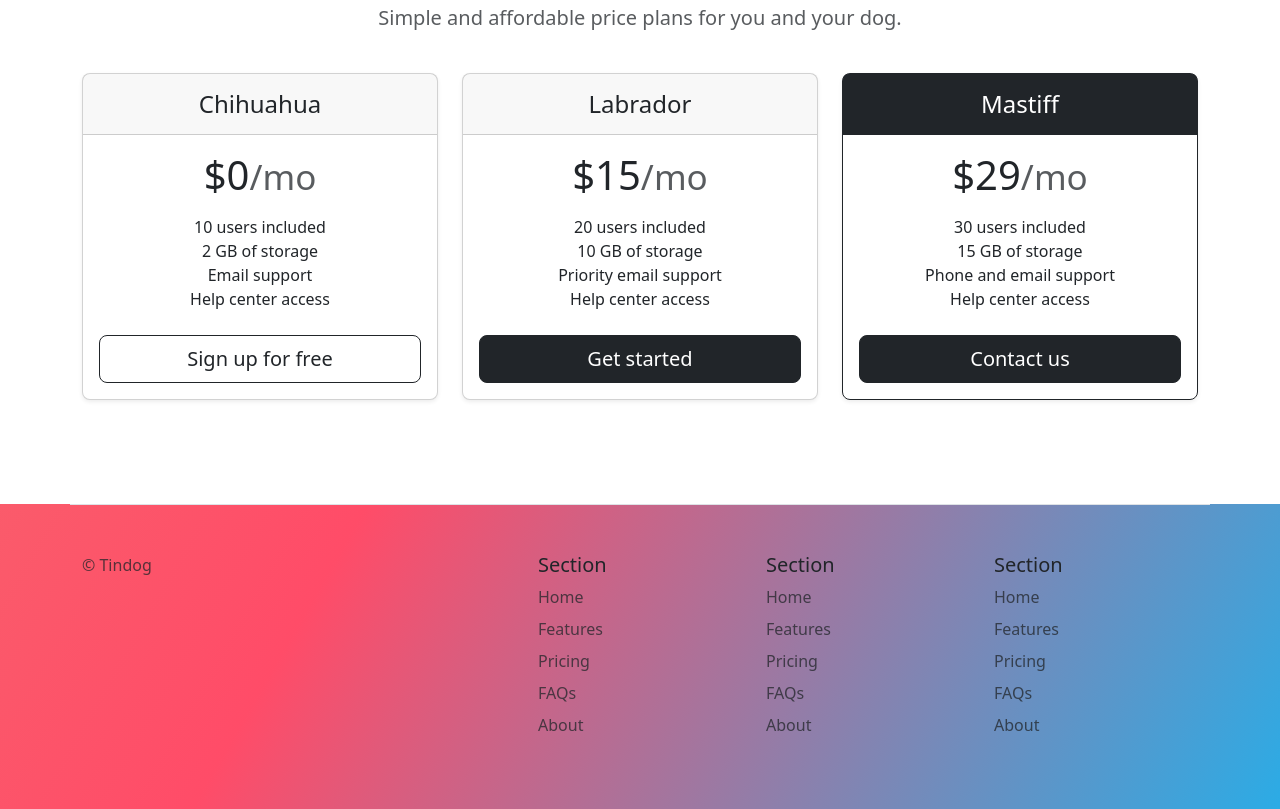
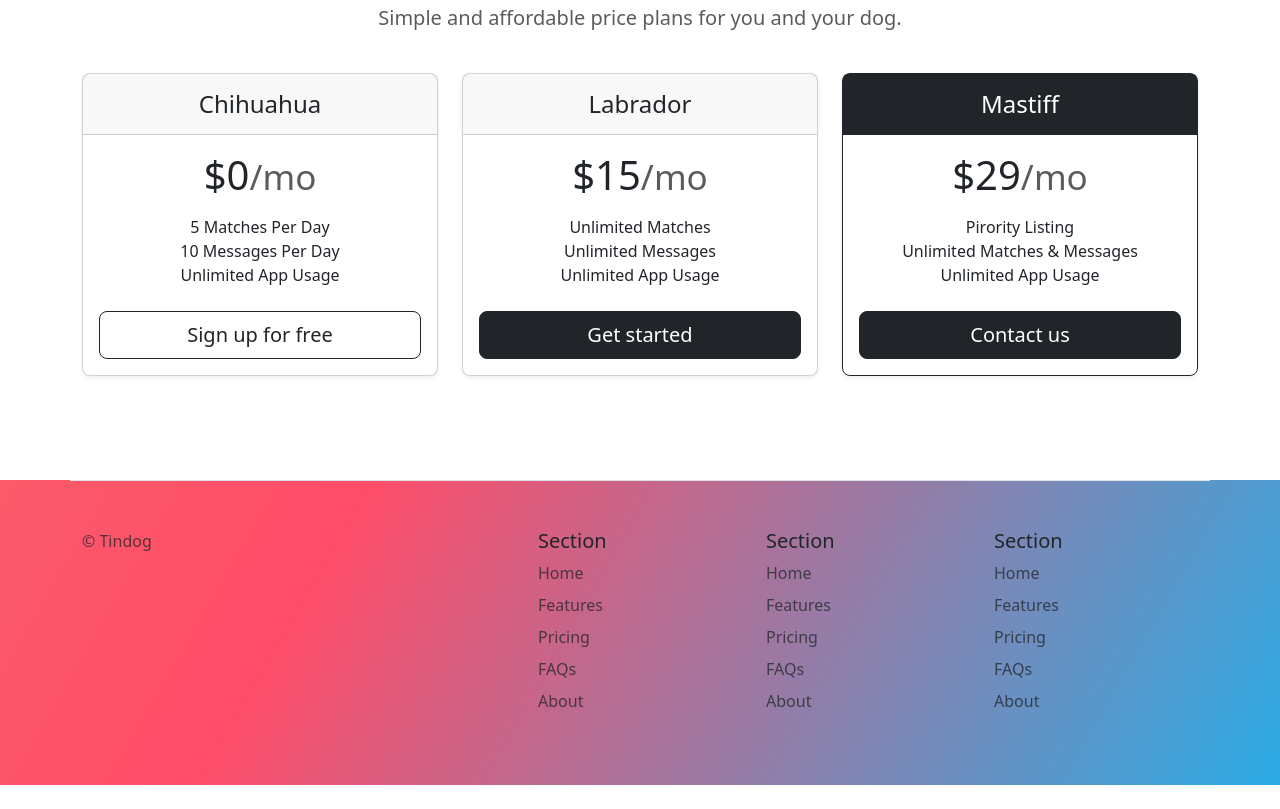
Before and after one commit to shreyasNaik0101/TinDog-startup, a plain HTML site: page index.html in a window 1280 px wide. Shown: the part 1721-2530 px from the top of the page. After the commit the page ends 2506 px from the top, so only its background shows below. Drawn offline with nearby package versions, Linux system fonts and the light colour scheme.

Commit message:
Update index.html

```diff
--- a/index.html
+++ b/index.html
@@ -154,10 +154,10 @@
               <div class="card-body">
                 <h1 class="card-title pricing-card-title">$0<small class="text-body-secondary fw-light">/mo</small></h1>
                 <ul class="list-unstyled mt-3 mb-4">
-                  <li>10 users included</li>
-                  <li>2 GB of storage</li>
-                  <li>Email support</li>
-                  <li>Help center access</li>
+                  <li>5 Matches Per Day</li>
+                  <li>10 Messages Per Day</li>
+                  <li>Unlimited App Usage</li>
+
                 </ul>
                 <button type="button" class="w-100 btn btn-lg btn-outline-dark">Sign up for free</button>
               </div>
@@ -171,10 +171,10 @@
               <div class="card-body">
                 <h1 class="card-title pricing-card-title">$15<small class="text-body-secondary fw-light">/mo</small></h1>
                 <ul class="list-unstyled mt-3 mb-4">
-                  <li>20 users included</li>
-                  <li>10 GB of storage</li>
-                  <li>Priority email support</li>
-                  <li>Help center access</li>
+                  <li>Unlimited Matches</li>
+                  <li>Unlimited Messages</li>
+                  <li>Unlimited App Usage</li>
+
                 </ul>
                 <button type="button" class="w-100 btn btn-lg btn-dark">Get started</button>
               </div>
@@ -188,10 +188,10 @@
               <div class="card-body">
                 <h1 class="card-title pricing-card-title">$29<small class="text-body-secondary fw-light">/mo</small></h1>
                 <ul class="list-unstyled mt-3 mb-4">
-                  <li>30 users included</li>
-                  <li>15 GB of storage</li>
-                  <li>Phone and email support</li>
-                  <li>Help center access</li>
+                  <li>Pirority Listing</li>
+                  <li>Unlimited Matches & Messages</li>
+                  <li>Unlimited App Usage</li>
+
                 </ul>
                 <button type="button" class="w-100 btn btn-lg btn-dark">Contact us</button>
               </div>
```
